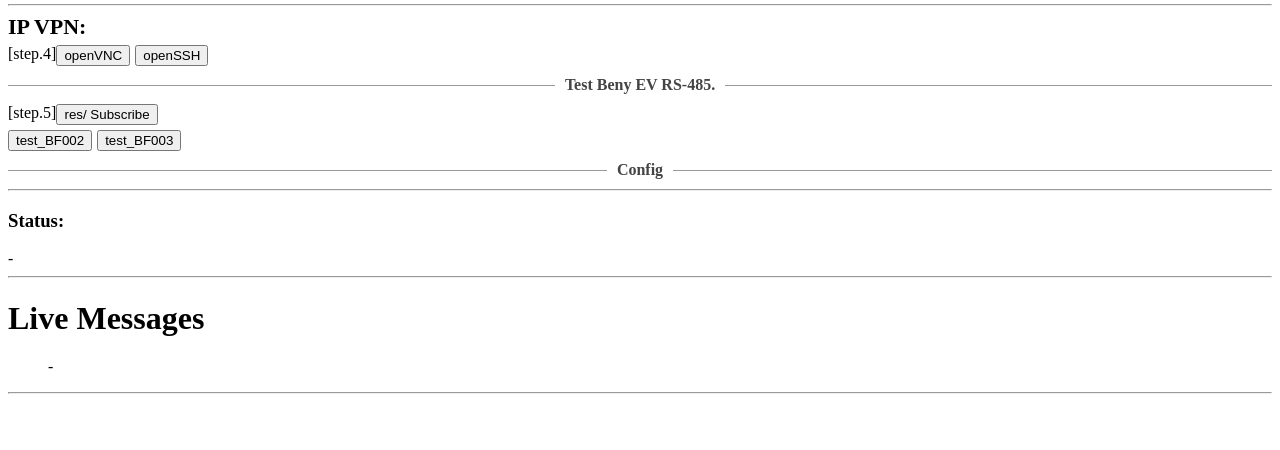
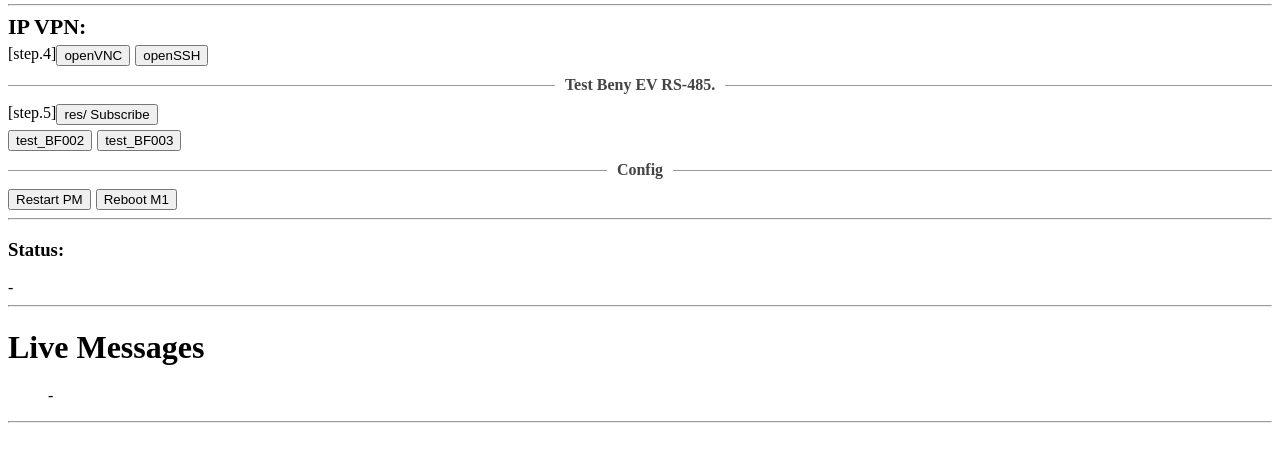
Before and after one commit to HWInnovationASF/mnit_dev, a Flask app: page /mqtt in a window 1280 px wide. Shown: the part 188-638 px from the top of the page. Run offline with Flask 3, Linux system fonts and the light colour scheme; some libraries are stand-ins or nearby versions.

Commit message:
Update mx_mqtt.html

```diff
--- a/templates/mx_mqtt.html
+++ b/templates/mx_mqtt.html
@@ -70,6 +70,11 @@
 
     <div class="hr-with-text">
         <span>Config</span>
+    </div>
+
+    <div style="display:flex;margin-bottom: 5px;">
+        <button onclick='testMSG("meow/{{ message }}","{ \"mode\": \"pm2restart\", \"data\":{}, \"cmd_id\": \"C1728370820091\" }")' style="margin-right: 5px;">Restart PM</button>
+        <button onclick='testMSG("meow/{{ message }}","{ \"mode\": \"restart\", \"data\":{}, \"cmd_id\": \"C1728370820091\" }")' style="margin-right: 5px;">Reboot M1</button>
     </div>
 
     <div>
@@ -306,4 +311,5 @@
         }
     </style>
 </body>
+
 </html>
```
